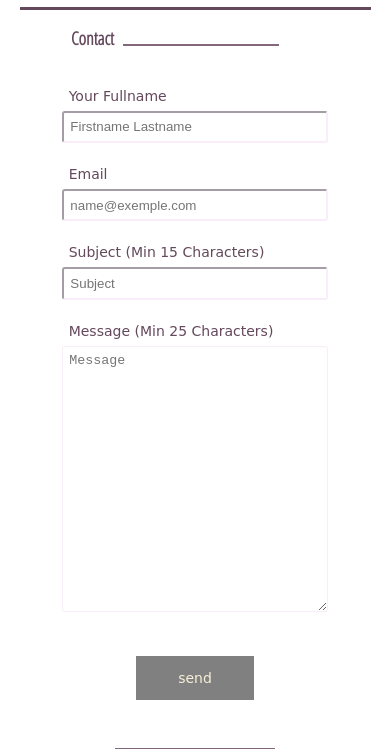
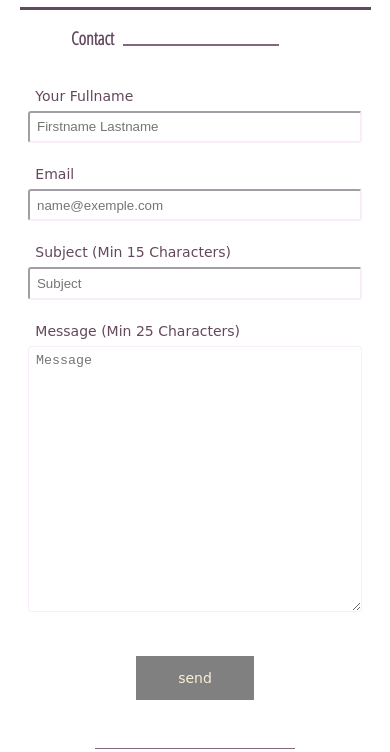
Before and after one commit to Noroff-FEU-Assignments/project-exam-1-Linda-404, a plain HTML site: page b_i_m/contact.html in a window 390 px wide. Shown: the part 92-844 px from the top of the page. Drawn offline with Linux system fonts and the light colour scheme; a web font is replaced by a local one.

Commit message:
add new width to form

```diff
--- a/b_i_m/css/styles.css
+++ b/b_i_m/css/styles.css
@@ -1130,13 +1130,13 @@ span {
 
     /* contact style */
     .contact_form {
-        width: 20em;
+        width:25em;
     }
     .form_input {
-        width: 20em;
+        width: 25em;
     }
     .form_message {
-        width: 20em;
+        width: 25em;
         height: 20em;
     }
     .contact_form::after {
```
